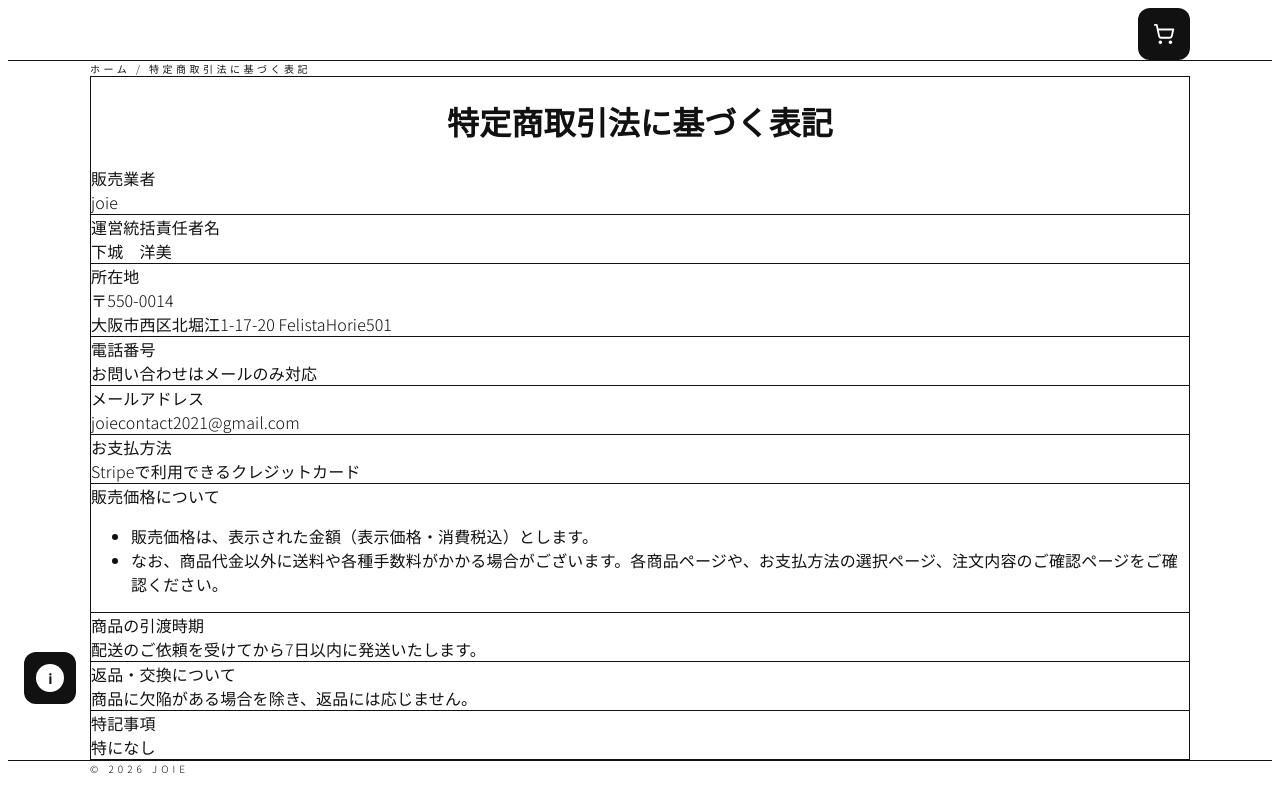
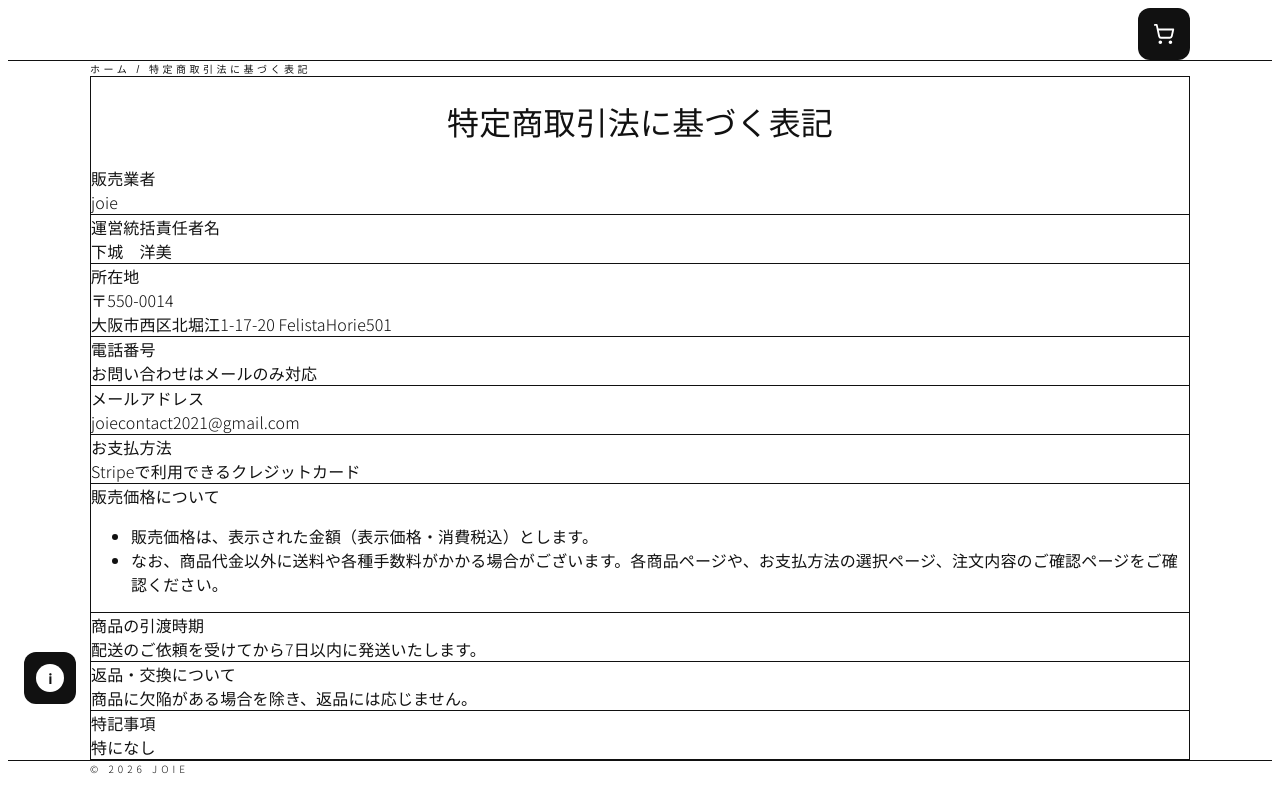
Before and after one commit to joiecontact2021-wq/joie-ec-site, a Next.js app: page /legal in a window 1280 px wide. Shown: the top 812 px of the page. Built offline with nearby package versions, Linux system fonts and the light colour scheme.

Commit message:
refine typography for labels and legal pages

```diff
--- a/app/cart/page.tsx
+++ b/app/cart/page.tsx
@@ -9,7 +9,7 @@ export default function CartPage() {
 
   return (
     <div className="space-y-8">
-      <nav className="text-[10px] tracking-[0.35em] text-joie-text/60">ホーム / カート</nav>
+      <nav className="font-ui text-[10px] tracking-[0.35em] text-joie-text/60">ホーム / カート</nav>
       <div className="flex items-center justify-between text-[11px] uppercase tracking-[0.4em] text-joie-text/70">
         <span>Cart</span>
         <Link href="/" className="text-joie-text/60 hover:text-joie-text">
--- a/app/globals.css
+++ b/app/globals.css
@@ -18,6 +18,11 @@ body {
   letter-spacing: 0.01em;
   -webkit-font-smoothing: antialiased;
   text-rendering: optimizeLegibility;
+}
+
+.font-ui {
+  font-family: var(--font-noto-serif), "Noto Serif JP", "Hiragino Mincho ProN", "Yu Mincho", serif;
+  font-weight: 400;
 }
 
 a {
@@ -80,6 +85,7 @@ button {
   border-bottom: 2px solid #333438;
   background-color: #fff;
   color: #333333;
+  font-family: var(--font-noto-serif), "Noto Serif JP", "Hiragino Mincho ProN", "Yu Mincho", serif;
   font-size: 14px;
   cursor: pointer;
 }
--- a/app/layout.tsx
+++ b/app/layout.tsx
@@ -1,5 +1,5 @@
 import type { Metadata } from "next";
-import { Cormorant_Garamond, Noto_Sans_JP } from "next/font/google";
+import { Cormorant_Garamond, Noto_Sans_JP, Noto_Serif_JP } from "next/font/google";
 import "./globals.css";
 import { CartProvider } from "@/components/cart/CartProvider";
 import { Header } from "@/components/store/Header";
@@ -18,6 +18,12 @@ const notoSans = Noto_Sans_JP({
   variable: "--font-noto",
 });
 
+const notoSerif = Noto_Serif_JP({
+  subsets: ["latin"],
+  weight: ["300", "400", "500"],
+  variable: "--font-noto-serif",
+});
+
 export const metadata: Metadata = {
   title: "joie | Hair Care & Salon Store",
   description: "大阪のプライベートサロン joie の公式オンラインストア",
@@ -29,7 +35,7 @@ export default function RootLayout({
   children: React.ReactNode;
 }>) {
   return (
-    <html lang="ja" className={`${cormorant.variable} ${notoSans.variable}`}>
+    <html lang="ja" className={`${cormorant.variable} ${notoSans.variable} ${notoSerif.variable}`}>
       <body className="min-h-screen bg-joie-bg text-joie-text antialiased">
         <CartProvider>
           <Header />
--- a/app/legal/page.tsx
+++ b/app/legal/page.tsx
@@ -1,11 +1,11 @@
 export default function LegalPage() {
   return (
     <div className="space-y-6">
-      <nav className="text-[10px] tracking-[0.35em] text-joie-text/60">
+      <nav className="font-ui text-[10px] tracking-[0.35em] text-joie-text/60">
         ホーム / 特定商取引法に基づく表記
       </nav>
       <div className="mx-auto max-w-3xl rounded-3xl border border-white/70 bg-white/70 p-6 sm:p-10">
-        <h1 className="mb-10 text-center text-2xl font-serif tracking-widest sm:mb-12">
+        <h1 className="font-ui mb-10 text-center text-2xl tracking-widest sm:mb-12">
           特定商取引法に基づく表記
         </h1>
 
--- a/app/privacy/page.tsx
+++ b/app/privacy/page.tsx
@@ -1,11 +1,11 @@
 export default function PrivacyPage() {
   return (
     <div className="space-y-6">
-      <nav className="text-[10px] tracking-[0.35em] text-joie-text/60">
+      <nav className="font-ui text-[10px] tracking-[0.35em] text-joie-text/60">
         ホーム / プライバシーポリシー
       </nav>
       <div className="mx-auto max-w-3xl rounded-3xl border border-white/70 bg-white/70 p-6 sm:p-10">
-        <h1 className="mb-10 text-center text-2xl font-serif tracking-widest sm:mb-12">
+        <h1 className="font-ui mb-10 text-center text-2xl tracking-widest sm:mb-12">
           プライバシーポリシー
         </h1>
 
--- a/components/store/InfoMenu.tsx
+++ b/components/store/InfoMenu.tsx
@@ -21,7 +21,7 @@ export const InfoMenu = () => {
   return (
     <div ref={ref} className="info-menu fixed z-50">
       {open ? (
-        <div className="mb-3 w-64 border border-black/30 bg-white px-4 py-3 text-[11px] tracking-[0.18em] text-joie-text/80">
+        <div className="font-ui mb-3 w-64 border border-black/30 bg-white px-4 py-3 text-[11px] tracking-[0.18em] text-joie-text/80">
           <div className="flex flex-col gap-2">
             <Link href="/legal" className="hover:text-joie-text">
               特定商取引法に基づく表記
--- a/components/store/ProductGrid.tsx
+++ b/components/store/ProductGrid.tsx
@@ -50,10 +50,10 @@ export const ProductGrid = ({ products }: { products: Product[] }) => {
   return (
     <div className="space-y-6 pt-12 sm:space-y-8 sm:pt-20 md:pt-[100px]">
       <div className="flex flex-col gap-4 sm:flex-row sm:items-center sm:justify-between">
-        <nav className="text-[10px] tracking-[0.35em] text-joie-text/60">
+        <nav className="font-ui text-[10px] tracking-[0.35em] text-joie-text/60">
           ホーム / 商品一覧
         </nav>
-        <div className="flex w-full flex-col gap-3 text-[11px] tracking-[0.2em] text-joie-text/70 sm:w-auto sm:flex-row sm:items-center">
+        <div className="font-ui flex w-full flex-col gap-3 text-[11px] tracking-[0.2em] text-joie-text/70 sm:w-auto sm:flex-row sm:items-center">
           <span>並び替え</span>
           <label className="selectbox-5 w-full sm:w-auto">
             <select
```
